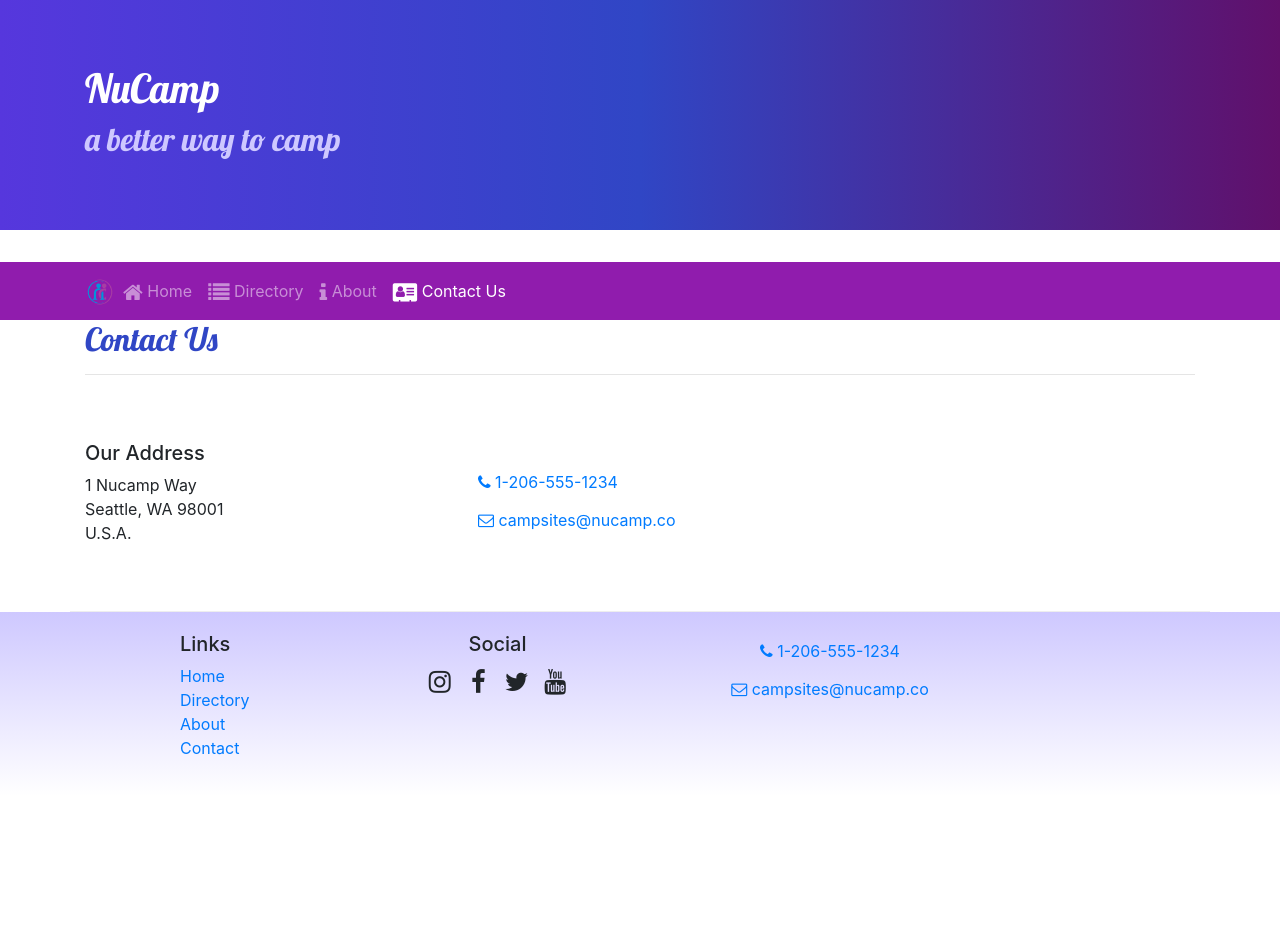
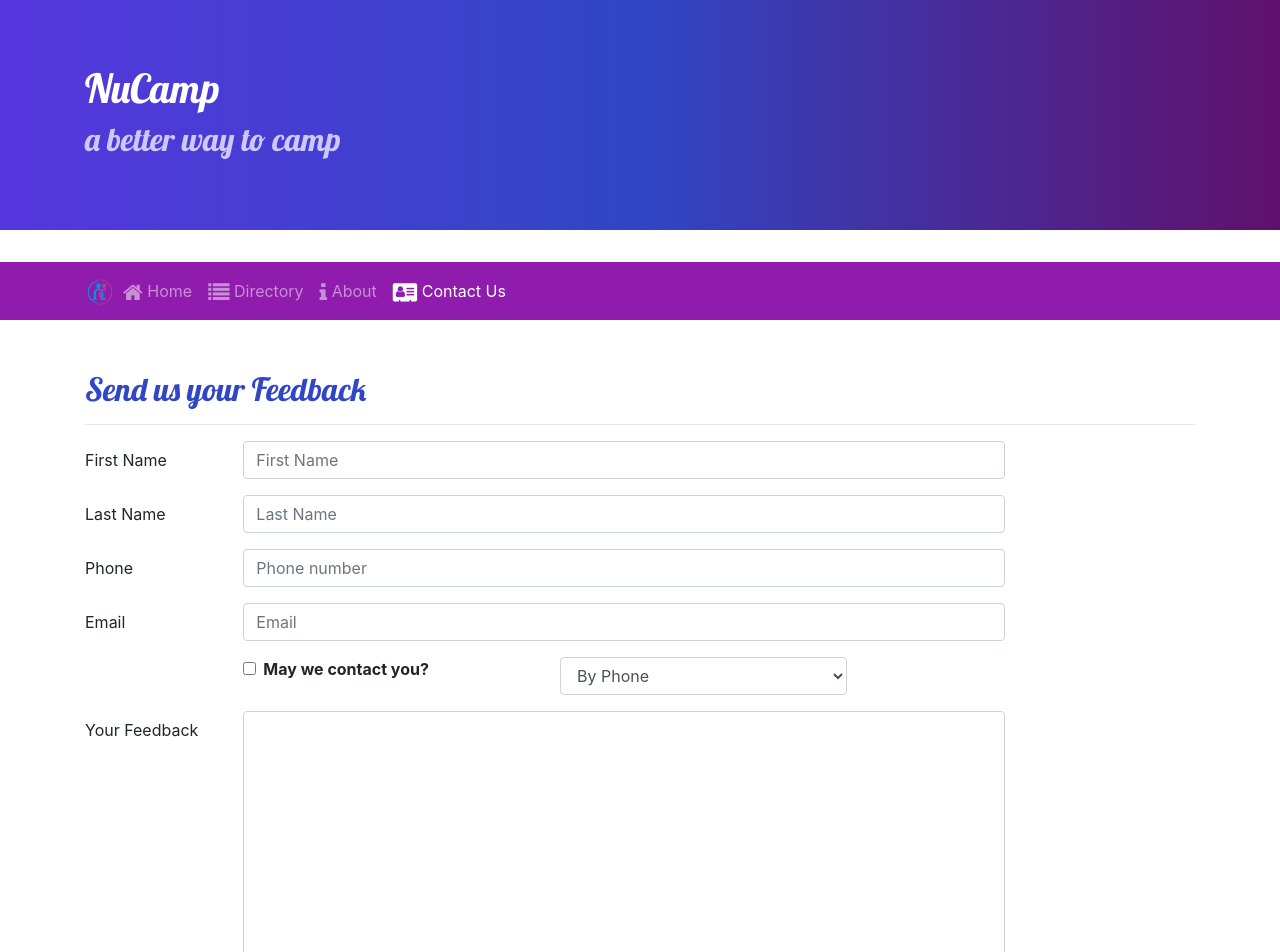
Before and after one commit to Jwill617Boston/ReactSiteReady, a React (Create React App) app: page /contactus in a window 1280 px wide. Shown: the top 952 px of the page. Before the commit the page ends 800 px from the top, so only its background shows below. Built offline with nearby package versions, Linux system fonts and the light colour scheme.

Commit message:
restart dog

```diff
--- a/package.json
+++ b/package.json
@@ -12,6 +12,7 @@
     "react": "^17.0.1",
     "react-dom": "^17.0.1",
     "react-popper": "1.3.6",
+    "react-redux-form": "1.16.14",
     "react-router-dom": "5.2.0",
     "react-scripts": "4.0.3",
     "reactstrap": "8.5.1",
--- a/src/components/ContactComponent.js
+++ b/src/components/ContactComponent.js
@@ -1,31 +1,134 @@
-import React from 'react';
+import React, { Component } from 'react';
+import { Breadcrumb, BreadcrumbItem,
+    Button, Form, FormGroup, Label, Input, Col } from 'reactstrap';
 
-function Contact(props) {
+
+
+
+class Contact extends Component {
+    constructor(props) {
+        super(props);
+
+        this.state = {
+            firstName: '',
+            lastName: '',
+            phoneNum: '',
+            email: '',
+            agree: false,
+            contactType: 'By Phone',
+            feedback: ''
+        };
+
+        this.handleInputChange = this.handleInputChange.bind(this);
+        this.handleSubmit = this.handleSubmit.bind(this);
+    }
+
+    handleInputChange(event) {
+        const target = event.target;
+        const name = target.name;
+        const value = target.type === 'checkbox' ? target.checked : target.value;
+
+        this.setState({
+            [name]: value
+        });
+    }
+
+    handleSubmit(event) {
+        console.log('Current state is: ' + JSON.stringify(this.state));
+        alert('Current state is: ' + JSON.stringify(this.state));
+        event.preventDefault();
+    }
+
+
+    render() {
     return (
         <div className="container">
-            <div className="row">
-                <div className="col">
-                    <h2>Contact Us</h2>
-                    <hr />
+        <div className="row row-content">
+                    <div className="col-12">
+                        <h2>Send us your Feedback</h2>
+                        <hr />
+                    </div>
+                    <div className="col-md-10">
+                        <Form onSubmit={this.handleSubmit}>
+                            <FormGroup row>
+                                <Label htmlFor="firstName" md={2}>First Name</Label>
+                                <Col md={10}>
+                                    <Input type="text" id="firstName" name="firstName"
+                                        placeholder="First Name"
+                                        value={this.state.firstName}
+                                        onChange={this.handleInputChange} />
+                                </Col>
+                            </FormGroup>
+                            <FormGroup row>
+                                <Label htmlFor="lastName" md={2}>Last Name</Label>
+                                <Col md={10}>
+                                    <Input type="text" id="lastName" name="lastName"
+                                        placeholder="Last Name"
+                                        value={this.state.lastName}
+                                        onChange={this.handleInputChange} />
+                                </Col>
+                            </FormGroup>
+                            <FormGroup row>
+                                <Label htmlFor="phoneNum" md={2}>Phone</Label>
+                                <Col md={10}>
+                                    <Input type="tel" id="phoneNum" name="phoneNum"
+                                        placeholder="Phone number"
+                                        value={this.state.phoneNum}
+                                        onChange={this.handleInputChange} />
+                                </Col>
+                            </FormGroup>
+                            <FormGroup row>
+                                <Label htmlFor="email" md={2}>Email</Label>
+                                <Col md={10}>
+                                    <Input type="email" id="email" name="email"
+                                        placeholder="Email"
+                                        value={this.state.email}
+                                        onChange={this.handleInputChange} />
+                                </Col>
+                            </FormGroup>
+                            <FormGroup row>
+                                <Col md={{size: 4, offset: 2}}>
+                                    <FormGroup check>
+                                        <Label check>
+                                            <Input type="checkbox"
+                                                name="agree"
+                                                checked={this.state.agree}
+                                                onChange={this.handleInputChange} /> {' '}
+                                            <strong>May we contact you?</strong>
+                                        </Label>
+                                    </FormGroup>
+                                </Col>
+                                <Col md={4}>
+                                    <Input type="select" name="contactType"
+                                            value={this.state.contactType}
+                                            onChange={this.handleInputChange}>
+                                        <option>By Phone</option>
+                                        <option>By Email</option>
+                                    </Input>
+                                </Col>
+                            </FormGroup>
+                            <FormGroup row>
+                                <Label htmlFor="feedback" md={2}>Your Feedback</Label>
+                                <Col md={10}>
+                                    <Input type="textarea" id="feedback" name="feedback"
+                                        rows="12"
+                                        value={this.state.feedback}
+                                        onChange={this.handleInputChange}></Input>
+                                </Col>
+                            </FormGroup>
+                            <FormGroup row>
+                                <Col md={{size: 10, offset: 2}}>
+                                    <Button type="submit" color="primary">
+                                        Send Feedback
+                                    </Button>
+                                </Col>
+                            </FormGroup>
+                        </Form>
+                    </div>
                 </div>
-            </div>
-
-            <div className="row row-content align-items-center">
-                <div className="col-sm-4">
-                    <h5>Our Address</h5>
-                    <address>
-                        1 Nucamp Way<br />
-                        Seattle, WA 98001<br />
-                        U.S.A.
-                    </address>
                 </div>
-                <div className="col">
-                    <a role="button" className="btn btn-link" href="tel:+12065551234"><i className="fa fa-phone" /> 1-206-555-1234</a><br />
-                    <a role="button" className="btn btn-link" href="mailto:fakeemail@fakeemail.co"><i className="fa fa-envelope-o" /> campsites@nucamp.co</a>
-                </div>
-            </div>
-        </div>
-    );
+        );
+    }
 }
 
 export default Contact;
```
Also changed, not shown: 1 other file (tests, documents, lock files or other folders).
